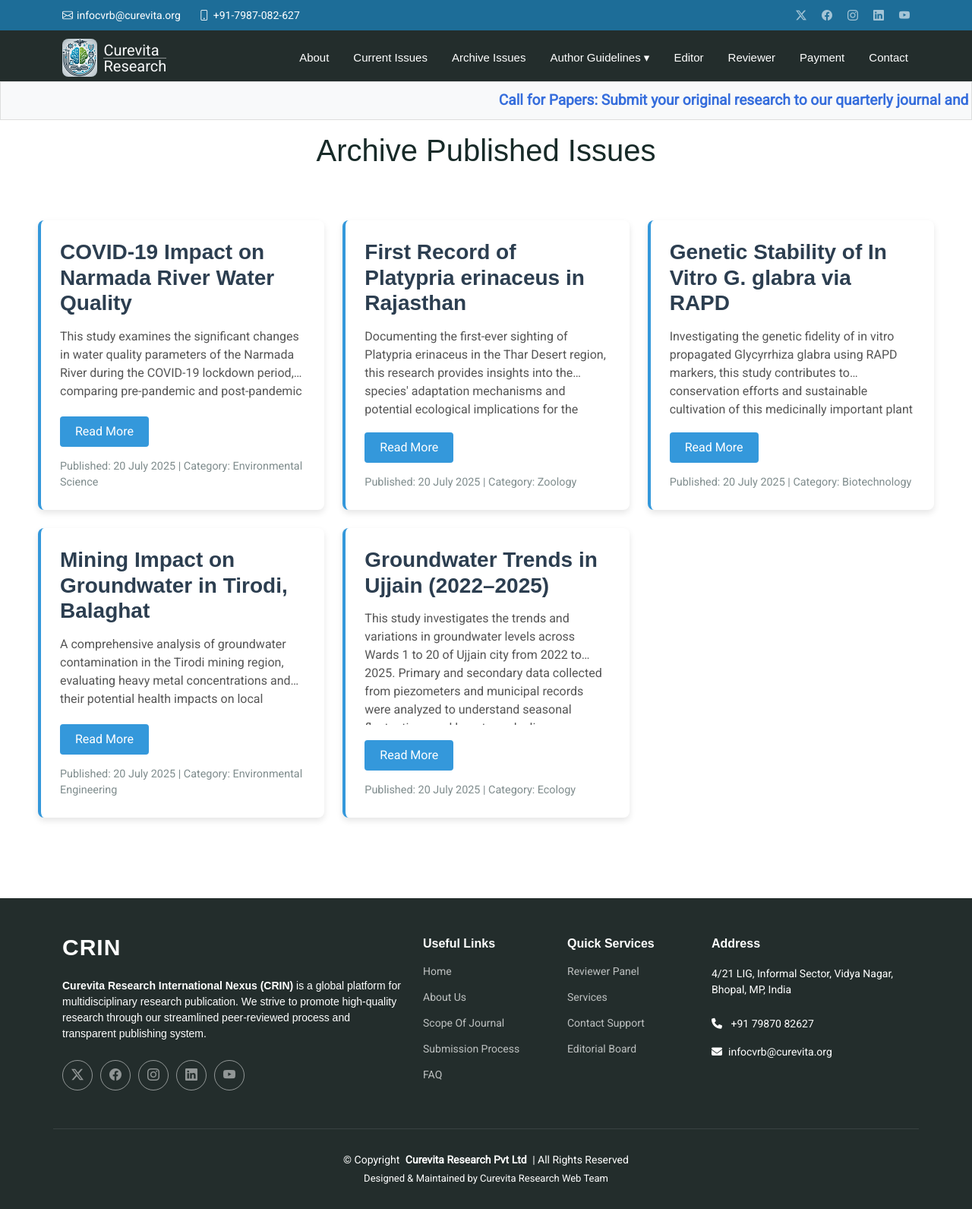
After one commit to shah5fahad/crin_project, a Flask app: page /archive_issue in a window 1280 px wide. The commit adds this page. Shown: the whole page at 76% size. Run offline with Flask 3, Linux system fonts and the light colour scheme; some libraries are stand-ins or nearby versions.

Commit message:
update archive sections

```diff
--- a/main_app/routes.py
+++ b/main_app/routes.py
@@ -45,6 +45,11 @@ def current_issue():
     return render_template('Current_issue.html')
 
 
+@app.route('/archive_issue')
+def archive_issue():
+    return render_template('archive_issue.html')
+
+
 @app.route('/leaf_beetle_research')
 def leaf_beetle_research():
     return render_template('Leaf_beetle_research.html')
--- /dev/null
+++ b/main_app/templates/archive_issue.html
@@ -0,0 +1,189 @@
+{% extends 'base.html' %}
+
+{% block title %}Current Research Issues - Curevita Research International Nexus{% endblock %}
+
+{% block content %}
+<br><br><br><br>
+<style>
+    .research-container {
+        max-width: 1200px;
+        margin: 0 auto;
+        padding: 10px;
+        margin-top: 20px;
+    }
+    .page-title {
+        color: #2c3e50;
+        margin-bottom: 40px;
+        padding-bottom: 15px;
+        border-bottom: 2px solid #3498db;
+        text-align: center;
+        font-weight: 600;
+    }
+    .research-card {
+        background-color: white;
+        border-radius: 8px;
+        padding: 25px;
+        margin-bottom: 25px;
+        box-shadow: 0 4px 8px rgba(0,0,0,0.1);
+        transition: all 0.3s ease;
+        border-left: 4px solid #3498db;
+        height: 100%;
+        display: flex;
+        flex-direction: column;
+    }
+    .research-card-link {
+        text-decoration: none;
+        color: inherit;
+    }
+    .research-card-link:hover .research-card {
+        transform: translateY(-5px);
+        box-shadow: 0 6px 12px rgba(0,0,0,0.15);
+        border-left: 4px solid #2980b9;
+    }
+    .research-card-link:active .research-card {
+        transform: translateY(-2px);
+    }
+    .research-title {
+        color: #2c3e50;
+        font-weight: 600;
+        margin-bottom: 15px;
+    }
+    .research-description {
+        color: #555;
+        margin-bottom: 20px;
+        display: -webkit-box;
+        -webkit-line-clamp: 3;
+        -webkit-box-orient: vertical;
+        overflow: hidden;
+        flex-grow: 1;
+    }
+    .read-more-btn {
+        background-color: #3498db;
+        color: white;
+        border: none;
+        padding: 8px 20px;
+        border-radius: 4px;
+        font-weight: 500;
+        transition: background-color 0.3s;
+        align-self: flex-start;
+    }
+    .research-card-link:hover .read-more-btn {
+        background-color: #2980b9;
+    }
+    .research-meta {
+        font-size: 0.9rem;
+        color: #7f8c8d;
+        margin-top: 15px;
+    }
+    @media (max-width: 768px) {
+        .research-card {
+            padding: 20px;
+        }
+        .research-title {
+            font-size: 1.1rem;
+        }
+    }
+</style>
+
+<div class="research-container">
+    <div class="container section-title" data-aos="fade-up">
+        <h1 lass="fw-bold ">Archive Published Issues</h1>
+    </div>
+    <div class="row">
+        <!-- Research Item 1 -->
+        <div class="col-md-6 col-lg-4 mb-4">
+            <a href="/narmada_revier" class="research-card-link">
+                <div class="research-card">
+                    <h3 class="research-title">COVID-19 Impact on Narmada River Water Quality</h3>
+                    <p class="research-description">
+                        This study examines the significant changes in water quality parameters of the Narmada River during the COVID-19 lockdown period, comparing pre-pandemic and post-pandemic data to assess environmental recovery.
+                    </p>
+                    <button class="read-more-btn">Read More</button>
+                    <div class="research-meta">
+                        <span>Published: 20 July 2025 </span> |
+                        <span>Category: Environmental Science</span>
+                    </div>
+                </div>
+            </a>
+        </div>
+
+        <!-- Research Item 2 -->
+        <div class="col-md-6 col-lg-4 mb-4">
+            <a href="/leaf_beetle_research" class="research-card-link">
+                <div class="research-card">
+                    <h3 class="research-title">First Record of Platypria erinaceus in Rajasthan</h3>
+                    <p class="research-description">
+                        Documenting the first-ever sighting of Platypria erinaceus in the Thar Desert region, this research provides insights into the species' adaptation mechanisms and potential ecological implications for the region.
+                    </p>
+                    <button class="read-more-btn">Read More</button>
+                    <div class="research-meta">
+                        <span>Published: 20 July 2025 </span> |
+                        <span>Category: Zoology</span>
+                    </div>
+                </div>
+            </a>
+        </div>
+
+        <!-- Research Item 3 -->
+        <div class="col-md-6 col-lg-4 mb-4">
+            <a href="/genetic_fidelity" class="research-card-link">
+                <div class="research-card">
+                    <h3 class="research-title">Genetic Stability of In Vitro G. glabra via RAPD</h3>
+                    <p class="research-description">
+                        Investigating the genetic fidelity of in vitro propagated Glycyrrhiza glabra using RAPD markers, this study contributes to conservation efforts and sustainable cultivation of this medicinally important plant species.
+                    </p>
+                    <button class="read-more-btn">Read More</button>
+                    <div class="research-meta">
+                        <span>Published: 20 July 2025 </span> |
+                        <span>Category: Biotechnology</span>
+                    </div>
+                </div>
+            </a>
+        </div>
+
+        <!-- Research Item 4 -->
+        <div class="col-md-6 col-lg-4 mb-4">
+            <a href="/mining_activities" class="research-card-link">
+                <div class="research-card">
+                    <h3 class="research-title">Mining Impact on Groundwater in Tirodi, Balaghat</h3>
+                    <p class="research-description">
+                        A comprehensive analysis of groundwater contamination in the Tirodi mining region, evaluating heavy metal concentrations and their potential health impacts on local communities dependent on these water sources.
+                    </p>
+                    <button class="read-more-btn">Read More</button>
+                    <div class="research-meta">
+                        <span>Published: 20 July 2025 </span> |
+                        <span>Category: Environmental Engineering</span>
+                    </div>
+                </div>
+            </a>
+        </div>
+
+        <!-- Research Item 5 -->
+        <div class="col-md-6 col-lg-4 mb-4">
+            <a href="/groundwater_levels" class="research-card-link">
+                <div class="research-card">
+                    <h3 class="research-title">Groundwater Trends in Ujjain (2022–2025)</h3>
+                    <p class="research-description">
+                        This study investigates the trends and variations in
+                            groundwater levels across Wards 1 to 20 of Ujjain
+                            city from 2022 to 2025. Primary and secondary data
+                            collected from piezometers and municipal records
+                            were analyzed to understand seasonal fluctuations
+                            and long-term decline.
+                    </p>
+                    <button class="read-more-btn">Read More</button>
+                    <div class="research-meta">
+                        <span>Published: 20 July 2025 </span> |
+                        <span>Category: Ecology</span>
+                    </div>
+                </div>
+            </a>
+        </div>
+
+
+    </div>
+</div>
+
+<br><br><br>
+
+{% endblock %}
--- a/main_app/templates/base.html
+++ b/main_app/templates/base.html
@@ -119,6 +119,7 @@
                   <ul>
                      <li><a href="/about">About</a></li>
                      <li><a href="/current_issue">Current Issues</a></li>
+                     <li><a href="/archive_issue">Archive Issues</a></li>
                      <li class="dropdown">
                         <div class="dropdown-content">Author Guidelines ▾</div>
                         <ul class="dropdown-contents">
```
